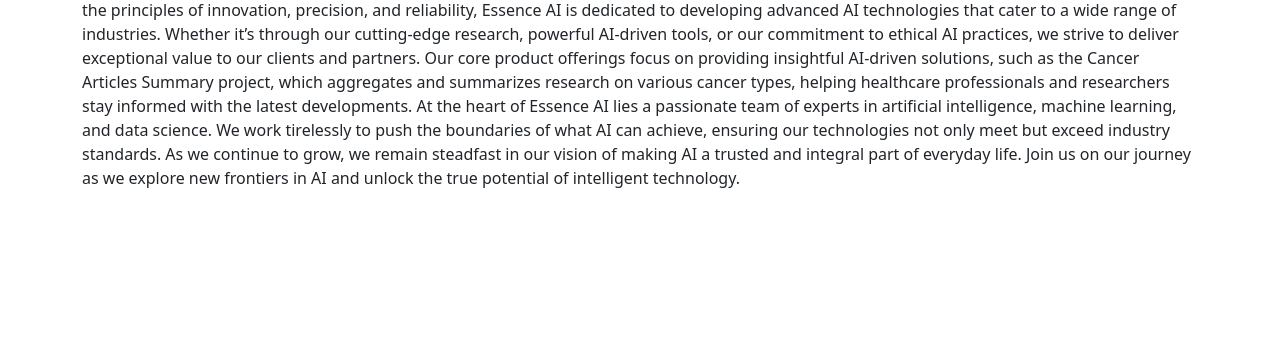
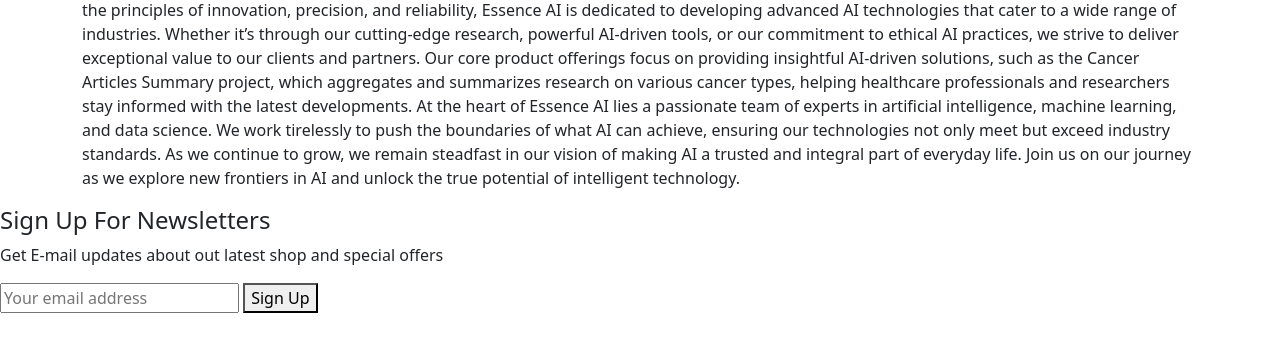
Before and after one commit to dhilanfye34/EssenceAI, a Flask app: page /about in a window 1280 px wide. Shown: the part 183-535 px from the top of the page. Run offline with Flask 3, Linux system fonts and the light colour scheme; parts of the project's set-up code (start-up, migrations or seed data) failed here and were passed over.

Commit message:
just subscripe

```diff
--- a/app/templates/base.html
+++ b/app/templates/base.html
@@ -16,5 +16,15 @@
     <div class="container">
         {% block content %}{% endblock %}
     </div>
+    <section id="newsletter" class="section-p1 section-m1">
+        <div class="newstext">
+            <h4>Sign Up For Newsletters</h4>
+            <p>Get E-mail updates about out latest shop and <span>special offers</span></p>
+        </div>
+        <div class="form">
+            <input type="text" placeholder="Your email address" />
+            <button class="normal">Sign Up</button>
+        </div>
+    </section>
 </body>
 </html>
```
